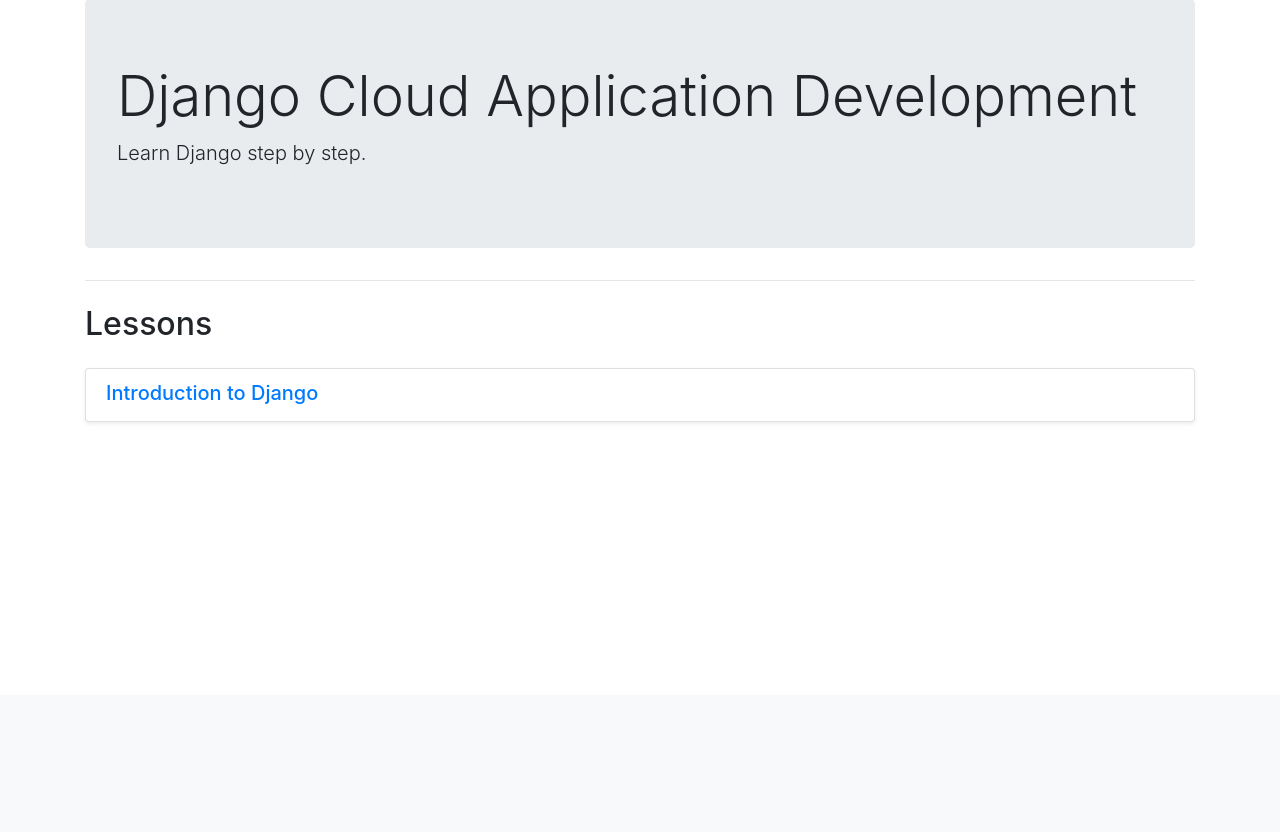
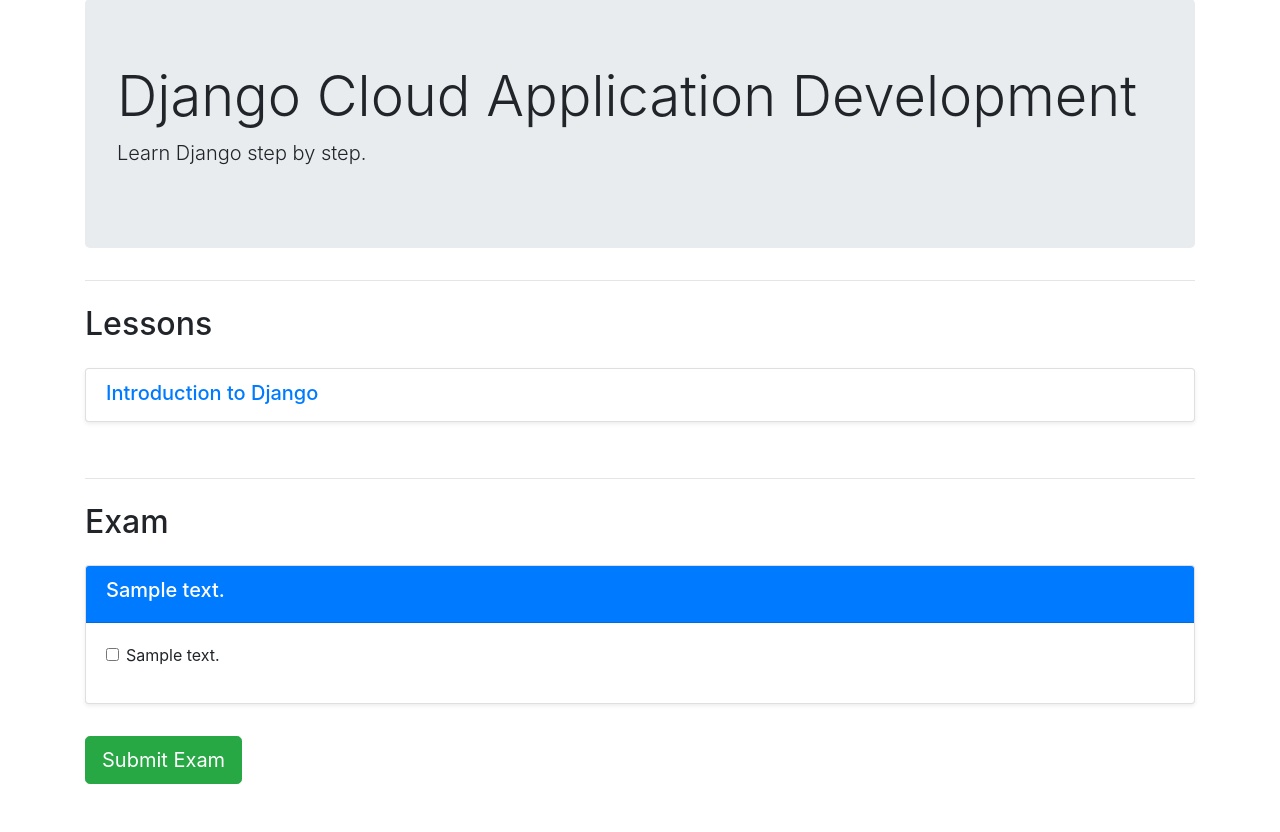
Before and after one commit to taiba-codes/online-course-project, a Django app: template onlinecourse/templates/onlinecourse/course_details_bootstrap.html in a window 1280 px wide. Shown: the part 105-937 px from the top of the page. Before the commit the page ends 527 px from the top, so only its background shows below. Run offline with Django 5.2, Linux system fonts and the light colour scheme; the template is opened without the code that fills it: values that come from a table or form of the project are taken from there, others are empty; data comes from the database, SQL or seed files in the repository; tables that the repository leaves empty hold one stand-in row (values such as "Sample post"); some libraries are stand-ins or nearby versions.

Commit message:
Add exam form with questions and choices to course_details_bootstrap.html

```diff
--- a/myproject/urls.py
+++ b/myproject/urls.py
@@ -1,14 +1,7 @@
-from django.urls import path
-from . import views
+from django.contrib import admin
+from django.urls import path, include
 
-app_name = 'onlinecourse'
 urlpatterns = [
-    # Route for course details
-    path('<int:course_id>/', views.course_details, name='course_details'),
-
-    # Route for course submission
-    path('<int:course_id>/submit/', views.submit, name='submit'),
-
-    # Route for showing exam result
-    path('<int:course_id>/submission/<int:submission_id>/result/', views.show_exam_result, name='show_exam_result'),
+    path('admin/', admin.site.urls),
+    path('onlinecourse/', include('onlinecourse.urls')),
 ]
--- a/onlinecourse/templates/onlinecourse/course_details_bootstrap.html
+++ b/onlinecourse/templates/onlinecourse/course_details_bootstrap.html
@@ -3,19 +3,16 @@
 <head>
     <meta charset="UTF-8">
     <title>{{ course.name }}</title>
-    <!-- Bootstrap CDN Link -->
     <link rel="stylesheet" href="https://stackpath.bootstrapcdn.com/bootstrap/4.3.1/css/bootstrap.min.css">
 </head>
 <body>
-    <!-- Navbar / Header -->
     <nav class="navbar navbar-light bg-light">
         <div class="container-fluid">
             <span class="navbar-brand mb-0 h1">Online Course App</span>
         </div>
     </nav>
 
-    <!-- Main Container with Bootstrap Styling -->
-    <div class="container mt-5">
+    <div class="container mt-5 mb-5">
         <div class="jumbotron">
             <h1 class="display-4">{{ course.name }}</h1>
             <p class="lead">{{ course.description }}</p>
@@ -24,19 +21,45 @@
         <hr class="my-4">
 
         <h2 class="mb-4">Lessons</h2>
-
-        <!-- Lessons List using Bootstrap List Group and Cards -->
-        <div class="list-group">
+        <div class="list-group mb-5">
             {% for lesson in course.lesson_set.all %}
                 <div class="list-group-item list-group-item-action flex-column align-items-start mb-2 shadow-sm">
-                    <div class="d-flex w-100 justify-content-between">
-                        <h5 class="mb-1 text-primary">{{ lesson.title }}</h5>
-                    </div>
+                    <h5 class="mb-1 text-primary">{{ lesson.title }}</h5>
                 </div>
             {% empty %}
-                <p class="text-muted">No lessons available for this course yet.</p>
+                <p class="text-muted">No lessons available.</p>
             {% endfor %}
         </div>
+
+        <hr class="my-4">
+
+        <!-- Exam / Questions Form -->
+        <h2 class="mb-4">Exam</h2>
+        <form action="{% url 'onlinecourse:submit' course.id %}" method="post">
+            {% csrf_token %}
+            {% for lesson in course.lesson_set.all %}
+                {% for question in lesson.question_set.all %}
+                    <div class="card mb-3 shadow-sm">
+                        <div class="card-header bg-primary text-white">
+                            <h5>{{ question.question_text }}</h5>
+                        </div>
+                        <div class="card-body">
+                            <div class="form-group">
+                                {% for choice in question.choice_set.all %}
+                                    <div class="form-check">
+                                        <input class="form-check-input" type="checkbox" name="choice" id="choice_{{ choice.id }}" value="{{ choice.id }}">
+                                        <label class="form-check-label" for="choice_{{ choice.id }}">
+                                            {{ choice.choice_text }}
+                                        </label>
+                                    </div>
+                                {% endfor %}
+                            </div>
+                        </div>
+                    </div>
+                {% endfor %}
+            {% endfor %}
+            <button type="submit" class="btn btn-success btn-lg mt-3">Submit Exam</button>
+        </form>
     </div>
 </body>
 </html>
--- a/onlinecourse/urls.py
+++ b/onlinecourse/urls.py
@@ -3,9 +3,12 @@ from . import views
 
 app_name = 'onlinecourse'
 urlpatterns = [
-    path('', views.popular_course_list, name='index'),
+    # Route for course details
     path('<int:course_id>/', views.course_details, name='course_details'),
-    path('<int:course_id>/enroll/', views.enroll, name='enroll'),
+
+    # Route for course submission
     path('<int:course_id>/submit/', views.submit, name='submit'),
-    path('course/<int:course_id>/exam_result/', views.show_exam_result, name='exam_result'),
+
+    # Route for showing exam result
+    path('<int:course_id>/submission/<int:submission_id>/result/', views.show_exam_result, name='show_exam_result'),
 ]
```
